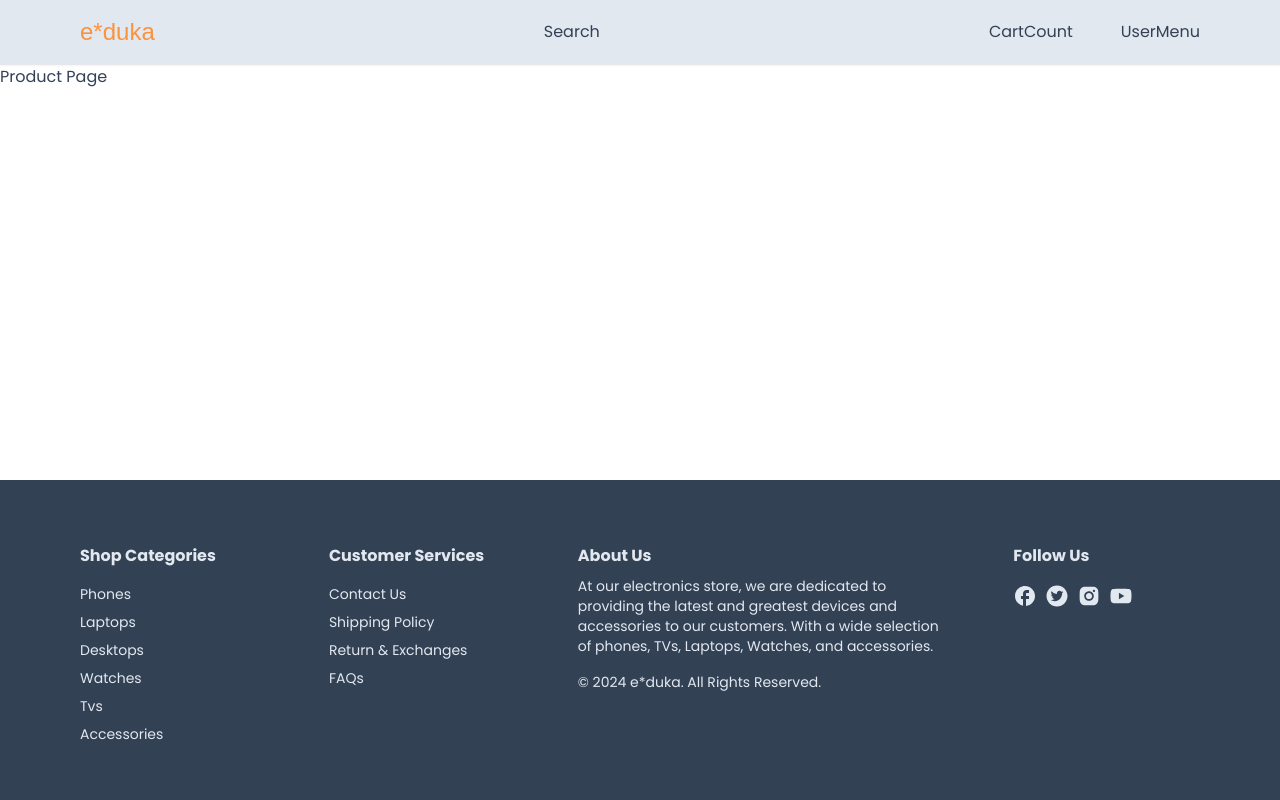
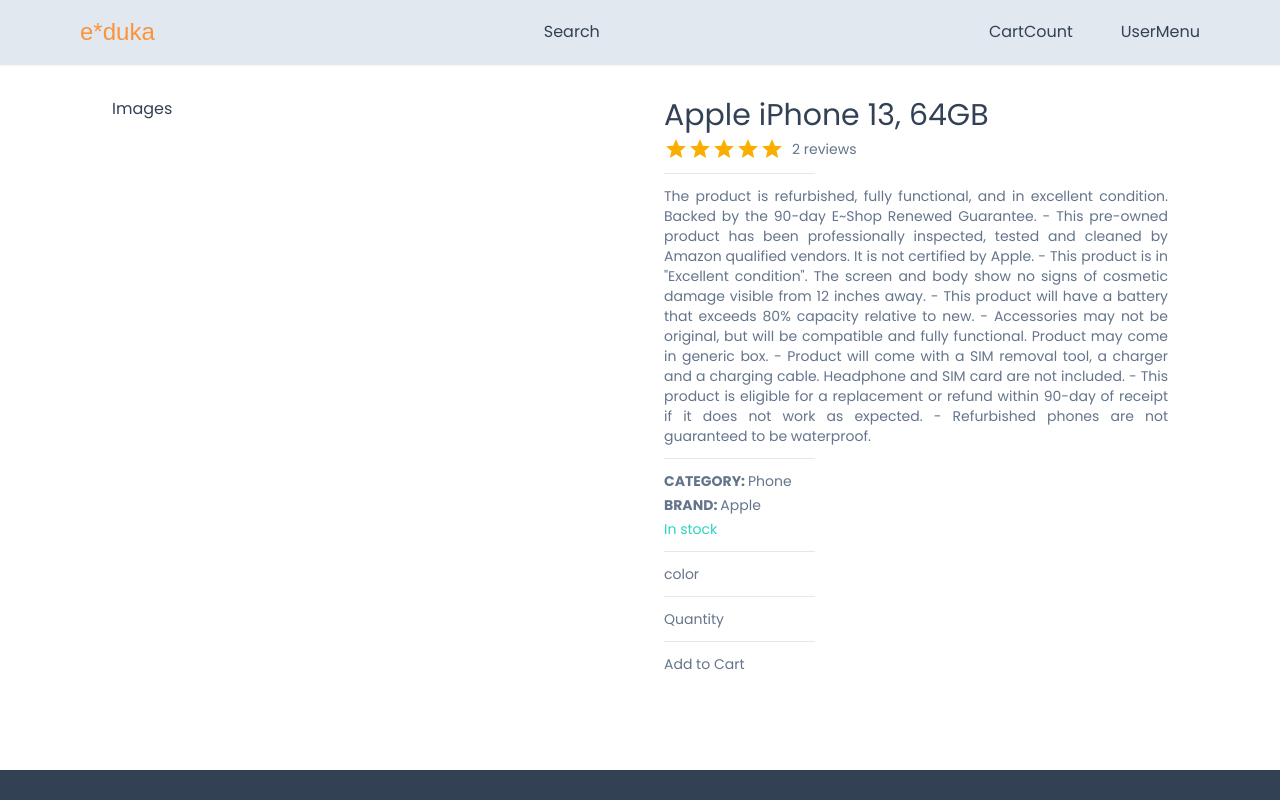
Before and after one commit to 1023LLC/e-duka, a Next.js app: page /product/1 in a window 1280 px wide. Shown: the top 800 px of the page. Built offline with nearby package versions, Linux system fonts and the light colour scheme; a web font is replaced by a local one.

Commit message:
Product Details Page

```diff
--- /dev/null
+++ b/app/product/ProductDetails.tsx
@@ -0,0 +1,53 @@
+"use client";
+
+import { Rating } from "@mui/material";
+
+interface ProductDetailsProps{
+    product: any
+}
+
+
+const ProductDetails: React.FC<ProductDetailsProps> = ({ product }) => {
+
+
+    const productRating = product.reviews.reduce((acc: number, item: any) => item.rating + acc, 0) / product.reviews.length
+
+    const Horizontal = () => {
+        return <hr className="w-[30%] my-2"/>
+    }
+
+  return (
+    <div className="grid grid-cols-1 md:grid-cols-2 gap-12">
+        <div className="">
+            Images
+        </div>
+        <div className="flex flex-col gap-1 text-slate-500 text-sm">
+            <h2 className="text-3xl font-medium text-slate-700">{product.name}</h2>
+            <div className="flex items-center gap-2">
+                <Rating value={productRating} readOnly/>
+                <div>{product.reviews.length} reviews</div>
+            </div>
+            <Horizontal />
+            <div className="text-justify">{product.description}</div>
+            <Horizontal />
+            <div className="">
+                <span className="font-semibold">CATEGORY: </span>{product.category}
+            </div>
+            <div className="">
+                <span className="font-semibold">BRAND: </span>{product.brand}
+            </div>
+            <div className={ product.inStock ? 'text-teal-400' : 'text-rose-400' }>
+                { product.inStock ? 'In stock' : 'Out of stock!' }
+            </div>
+            <Horizontal />
+            <div className="">color</div>
+            <Horizontal />
+            <div className="">Quantity</div>
+            <Horizontal />
+            <div className="">Add to Cart</div>
+        </div>
+    </div>
+  )
+}
+
+export default ProductDetails
--- a/app/product/[productid]/page.tsx
+++ b/app/product/[productid]/page.tsx
@@ -1,3 +1,7 @@
+import Container from "@/app/components/Container"
+import ProductDetails from "../ProductDetails"
+import { product } from "@/utils/product"
+
 interface IParams {
     productId?: string
 }
@@ -5,7 +9,11 @@
 
 const Product = ({ params}: {params: IParams}) => {
   return (
-    <div>Product Page</div>
+    <div className="p-8">
+      <Container>
+        <ProductDetails product = {product} />
+      </Container>
+    </div>
   )
 }
 
--- /dev/null
+++ b/utils/product.ts
@@ -0,0 +1,73 @@
+export const product = {
+    id: "648437b38c44d52b9542e340",
+    name: "Apple iPhone 13, 64GB",
+    description:
+        'The product is refurbished, fully functional, and in excellent condition. Backed by the 90-day E~Shop Renewed Guarantee.\n- This pre-owned product has been professionally inspected, tested and cleaned by Amazon qualified vendors. It is not certified by Apple.\n- This product is in "Excellent condition". The screen and body show no signs of cosmetic damage visible from 12 inches away.\n- This product will have a battery that exceeds 80% capacity relative to new.\n- Accessories may not be original, but will be compatible and fully functional. Product may come in generic box.\n- Product will come with a SIM removal tool, a charger and a charging cable. Headphone and SIM card are not included.\n- This product is eligible for a replacement or refund within 90-day of receipt if it does not work as expected.\n- Refurbished phones are not guaranteed to be waterproof.',
+    price: 40,
+    brand: "Apple",
+    category: "Phone",
+    inStock: true,
+    images: [
+        {
+            color: "Black",
+            colorCode: "#000000",
+            image:
+                "https://m.media-amazon.com/images/I/61g+McQpg7L._AC_SX679_.jpg",
+        },
+        {
+            color: "Blue",
+            colorCode: " #0000FF",
+            image:
+                "https://m.media-amazon.com/images/I/713Om9vCHUL._AC_SX679_.jpg",
+        },
+        {
+            color: "Red",
+            colorCode: "#FF0000",
+            image:
+                "https://m.media-amazon.com/images/I/61thdjmfHcL.__AC_SX300_SY300_QL70_FMwebp_.jpg",
+        },
+    ],
+    reviews: [
+        {
+            id: "6499b4887402b0efd394d8f3",
+            userId: "6499b184b0e9a8c8709821d3",
+            productId: "648437b38c44d52b9542e340",
+            rating: 4,
+            comment:
+                "good enough. I like the camera and casing. the delivery was fast too.",
+            createdDate: "2023-06-26T15:53:44.483Z",
+            user: {
+                id: "6499b184b0e9a8c8709821d3",
+                name: "Chaoo",
+                email: "example1@gmail.com",
+                emailVerified: null,
+                image:
+                    "https://lh3.googleusercontent.com/a/AAcHTtcuRLwWi1vPKaQOcJlUurlhRAIIq2LgYccE8p32=s96-c",
+                hashedPassword: null,
+                createdAt: "2023-06-26T15:40:52.558Z",
+                updatedAt: "2023-06-26T15:40:52.558Z",
+                role: "USER",
+            },
+        },
+        {
+            id: "6499a110efe4e4de451c7edc",
+            userId: "6475af156bad4917456e6e1e",
+            productId: "648437b38c44d52b9542e340",
+            rating: 5,
+            comment: "I really liked it!!",
+            createdDate: "2023-06-26T14:30:40.998Z",
+            user: {
+                id: "6475af156bad4917456e6e1e",
+                name: "Charles",
+                email: "example@gmail.com",
+                emailVerified: null,
+                image:
+                    "https://lh3.googleusercontent.com/a/AAcHTteOiCtILLBWiAoolIW9PJH-r5825pBDl824_8LD=s96-c",
+                hashedPassword: null,
+                createdAt: "2023-05-30T08:08:53.979Z",
+                updatedAt: "2023-05-30T08:08:53.979Z",
+                role: "ADMIN",
+            },
+        },
+    ],
+}
```
